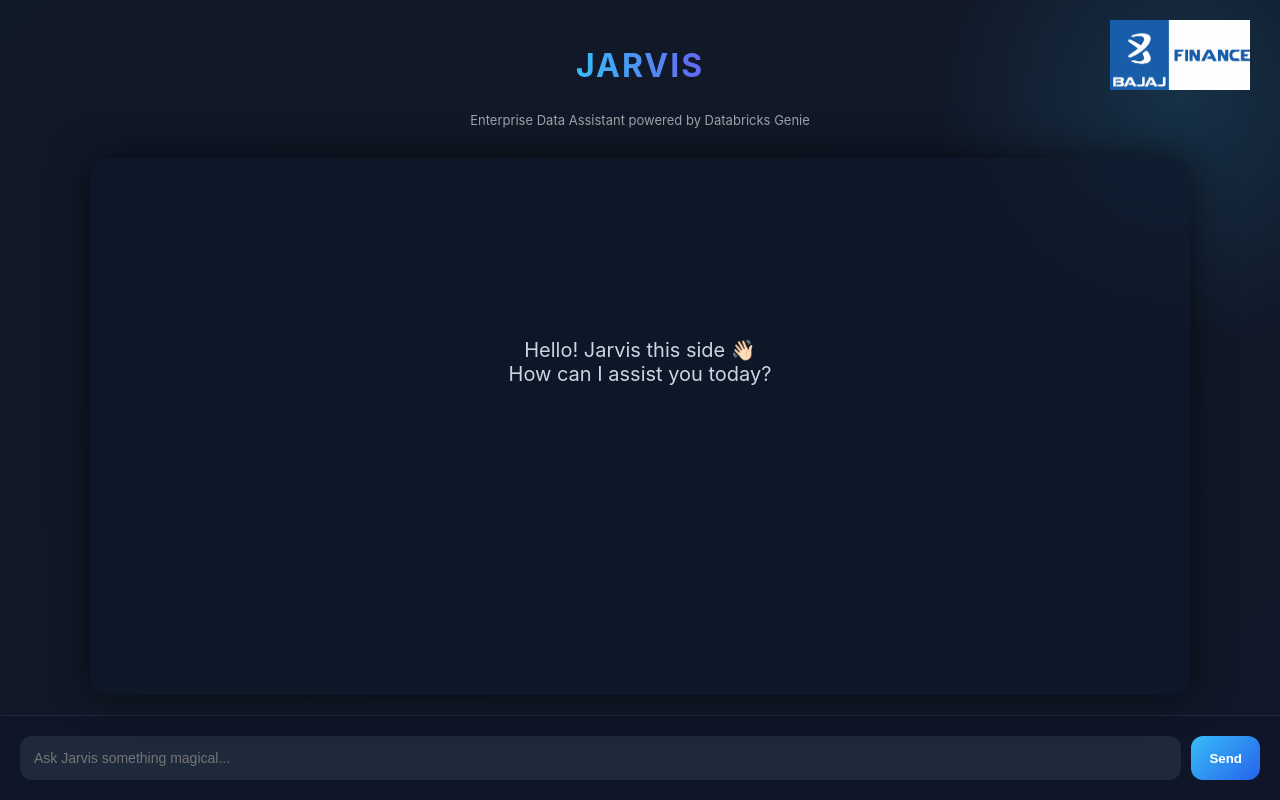
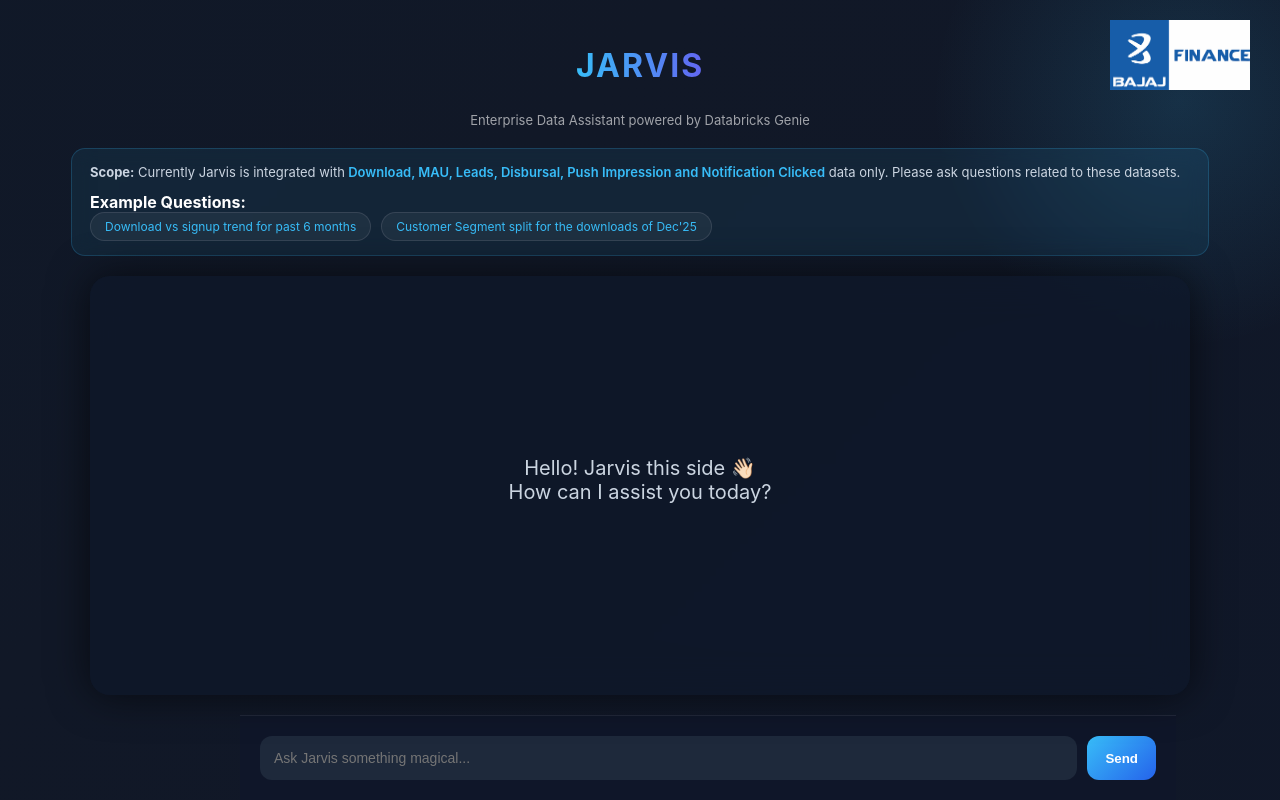
Before and after one commit to Anugrah1712/jarvis-in-action, a React (Create React App) app in the folder frontend/: page / in a window 1280 px wide. Built offline with nearby package versions, Linux system fonts and the light colour scheme.

Commit message:
Included Scope and Examples

```diff
--- a/frontend/src/App.css
+++ b/frontend/src/App.css
@@ -258,6 +258,8 @@
 .input-box {
   display: flex;
   padding: 20px;
+  margin-left: 240px;
+  width: 70%;
   background: rgba(15, 23, 42, 0.9);
   border-top: 1px solid rgba(255, 255, 255, 0.08);
 }
@@ -370,3 +372,52 @@
   background: #334155;
   transform: translateY(-2px);
 }
+/* ============================= */
+/* SCOPE BANNER */
+/* ============================= */
+
+.scope-banner {
+  width: 95%;
+  max-width: 1100px;
+  margin: 10px auto 0 auto;
+  padding: 14px 18px;
+  border-radius: 14px;
+  background: rgba(56, 189, 248, 0.08);
+  border: 1px solid rgba(56, 189, 248, 0.2);
+  backdrop-filter: blur(10px);
+}
+
+.scope-text {
+  font-size: 13px;
+  color: #cbd5e1;
+  margin-bottom: 10px;
+  line-height: 1.5;
+}
+
+.scope-highlight {
+  color: #38bdf8;
+  font-weight: 600;
+}
+
+.scope-examples {
+  display: flex;
+  gap: 10px;
+  flex-wrap: wrap;
+}
+
+.scope-chip {
+  padding: 6px 14px;
+  border-radius: 18px;
+  font-size: 12px;
+  cursor: pointer;
+  background: rgba(255, 255, 255, 0.05);
+  border: 1px solid rgba(255, 255, 255, 0.1);
+  color: #38bdf8;
+  transition: all 0.2s ease;
+}
+
+.scope-chip:hover {
+  background: #38bdf8;
+  color: white;
+  transform: translateY(-2px);
+}
--- a/frontend/src/App.js
+++ b/frontend/src/App.js
@@ -53,31 +53,34 @@
   return value;
 };
 
-  const sendMessage = async () => {
-    if (!prompt.trim()) return;
+  const sendMessage = async (customText = null) => {
+    if (loading) return;
+    const textToSend = customText ?? prompt;
+
+    if (!textToSend.trim()) return;
 
     const userMessage = {
       role: "user",
-      content: prompt,
+      content: textToSend,
     };
 
     setMessages((prev) => [...prev, userMessage]);
 
-    setPrompt(""); // ✅ Clear immediately
+    if (!customText) setPrompt("");
     setLoading(true);
 
     try {
       let response;
 
       if (!conversationId) {
-        response = await axios.post(`/start`, { prompt },{
+        response = await axios.post(`/start`, { prompt: textToSend },{
           timeout:180000,
         });
         setConversationId(response.data.conversation_id);
       } else {
         response = await axios.post(`/followup`, {
           conversation_id: conversationId,
-          prompt,
+          prompt: textToSend,
         },{
           timeout:180000,
         });
@@ -186,73 +189,81 @@
 
   const isDateCategory = isDate(data[0][categoryKey]);
 
+  // 🔹 If only one row → Pie
   if (data.length === 1) return "pie";
 
-  if (isDateCategory) return "line";
+  // 🔹 If more than 1 numeric column → Bar (comparison)
+  if (numericKeys.length > 1) return "bar";
 
-  if (!isDateCategory && numericKeys.length >= 1)
-    return "bar";
+  // 🔹 If category is date AND single metric → Line
+  if (isDateCategory && numericKeys.length === 1) return "line";
+
+  // 🔹 If category is NOT date → Bar
+  if (!isDateCategory) return "bar";
 
   return "line";
 };
-const sendMessageFromSuggestion = async (text) => {
-  setPrompt(text);
 
-  const userMessage = {
-    role: "user",
-    content: text,
-  };
+// const sendMessageFromSuggestion = async (text) => {
+//   setPrompt(text);
 
-  setMessages((prev) => [...prev, userMessage]);
-  setLoading(true);
+//   const userMessage = {
+//     role: "user",
+//     content: text,
+//   };
 
-  try {
-    let response;
+//   setMessages((prev) => [...prev, userMessage]);
+//   setLoading(true);
 
-    if (!conversationId) {
-      response = await axios.post(`/start`, { prompt: text }, {
-        timeout: 180000,
-      });
-      setConversationId(response.data.conversation_id);
-    } else {
-      response = await axios.post(`/followup`, {
-        conversation_id: conversationId,
-        prompt: text,
-      }, {
-        timeout: 180000,
-      });
-    }
+//   try {
+//     let response;
 
-    const genieResponses = response.data.response;
-    let formatted = [];
+//     if (!conversationId) {
+//       response = await axios.post(`/start`, { prompt: text }, {
+//         timeout: 300000,
+//       });
+//       setConversationId(response.data.conversation_id);
+//     } else {
+//       response = await axios.post(`/followup`, {
+//         conversation_id: conversationId,
+//         prompt: text,
+//       }, {
+//         timeout: 300000,
+//       });
+//     }
 
-    genieResponses.forEach((res) => {
-      if (res.type === "text") {
-        formatted.push({
-          role: "assistant",
-          type: "text",
-          content: res.content,
-        });
-      }
+//     const genieResponses = response.data.response;
+//     let formatted = [];
 
-      if (res.type === "query") {
-        formatted.push({
-          role: "assistant",
-          type: "table",
-          description: res.description,
-          data: res.data,
-          generated_code: res.generated_code,
-        });
-      }
-    });
+//     genieResponses.forEach((res) => {
+//       if (res.type === "text") {
+//         formatted.push({
+//           role: "assistant",
+//           type: "text",
+//           content: res.content,
+//         });
+//       }
 
-    setMessages((prev) => [...prev, ...formatted]);
-  } catch (error) {
-    console.error(error);
-  }
+//       if (res.type === "query") {
+//         formatted.push({
+//           role: "assistant",
+//           type: "table",
+//           description: res.description,
+//           data: res.data,
+//           generated_code: res.generated_code,
+//         });
+//       }
+//     });
 
-  setLoading(false);
-};
+//     setMessages((prev) => [...prev, ...formatted]);
+//   } catch (error) {
+//     console.error(error);
+//   }
+
+//   setLoading(false);
+// };
+
+  const BAR_COLORS = ["#38bdf8", "#2563eb", "#0ea5e9", "#1d4ed8"];
 
 
   const renderMessage = (msg, index) => {
@@ -277,7 +288,7 @@
       <div key={index} className="assistant bubble fade-in">
         <div
           className="suggestion-chip"
-          onClick={() => sendMessageFromSuggestion(msg.content)}
+          onClick={() => sendMessage(msg.content)}
         >
           {msg.content}
         </div>
@@ -384,6 +395,7 @@
                       key={i}
                       type="monotone"
                       dataKey={key}
+                      stroke={BAR_COLORS[i % BAR_COLORS.length]}
                       strokeWidth={3}
                       dot={{ r: 4 }}
                       activeDot={{ r: 8 }}
@@ -417,6 +429,7 @@
                   <Bar
                     key={i}
                     dataKey={key}
+                    fill={BAR_COLORS[i % BAR_COLORS.length]}
                     animationDuration={1000}
                     radius={[6, 6, 0, 0]}
                   />
@@ -458,6 +471,45 @@
         </div>
       </header>
 
+    {/* ✅ Scope + Examples Section */}
+    <div className="scope-banner">
+      <div className="scope-text">
+        <strong>Scope:</strong> Currently Jarvis is integrated with
+        <span className="scope-highlight">
+          {" "}Download, MAU, Leads, Disbursal, Push Impression and Notification Clicked
+        </span>
+        {" "}data only. Please ask questions related to these datasets.
+      </div>
+
+        <div className="examples-heading">
+          <strong>Example Questions:</strong>
+        </div>
+
+      <div className="scope-examples">
+        <span
+          className="scope-chip"
+          onClick={() =>
+            sendMessage(
+              "Download vs signup trend for past 6 months"
+            )
+          }
+        >
+          Download vs signup trend for past 6 months
+        </span>
+
+        <span
+          className="scope-chip"
+          onClick={() =>
+            sendMessage(
+              "Customer Segment split for the downloads of Dec'25"
+            )
+          }
+        >
+          Customer Segment split for the downloads of Dec'25
+        </span>
+      </div>
+    </div>
+
       <div className="chat-area">
         {messages.length === 0 && (
           <div className="welcome">
```
Also changed, not shown: 11 other files (tests, documents, lock files or other folders). Lines whose indentation alone changed are shown as unchanged.
